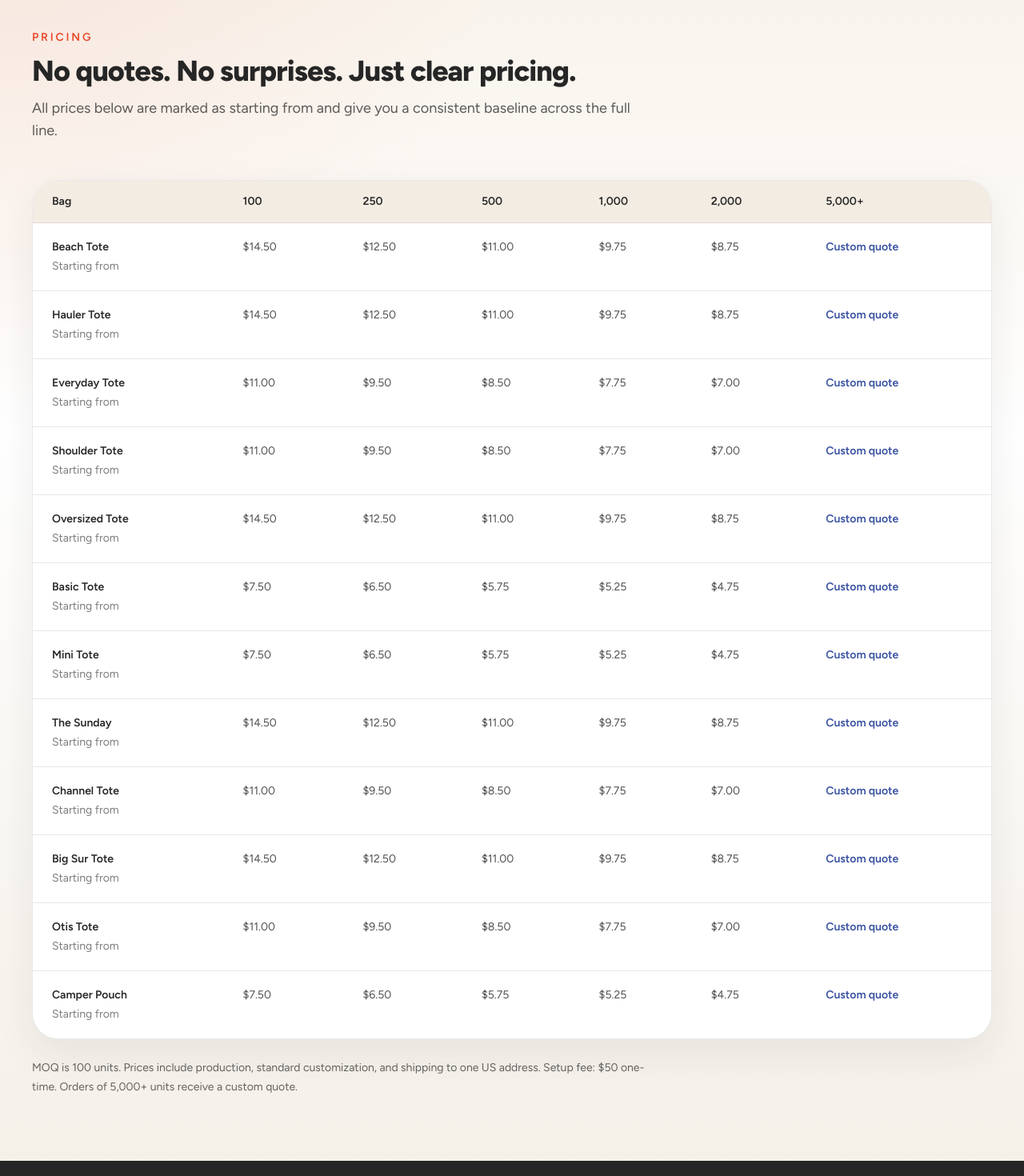
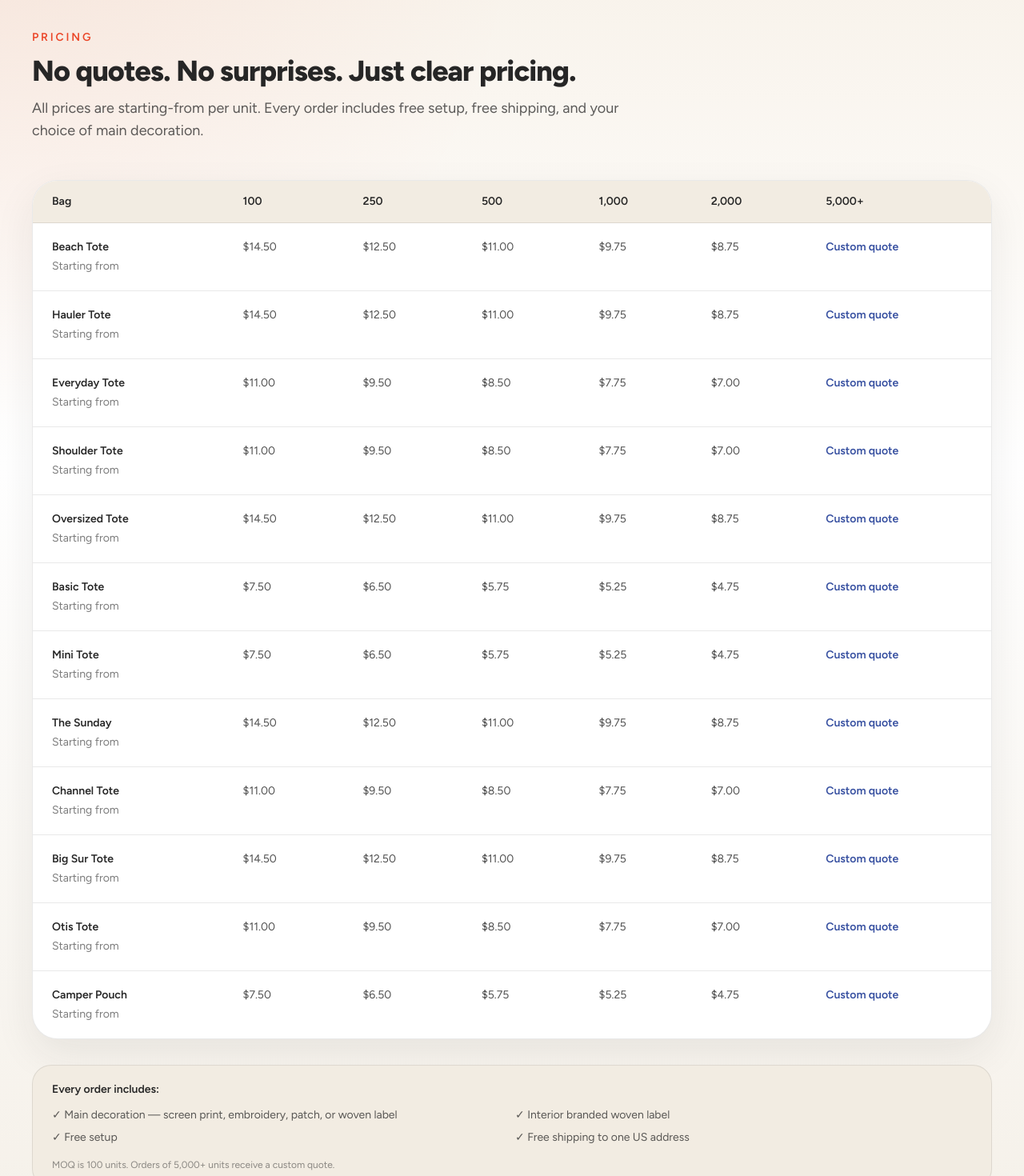
Before and after one commit to thmstwnsnd/alongway, a Next.js app: page /pricing in a window 1280 px wide. Shown: the part 120-1590 px from the top of the page at 80% size. Built offline with nearby package versions, Linux system fonts and the light colour scheme.

Commit message:
feat: remove setup fee, add free shipping/setup/decoration inclusions across site

```diff
--- a/app/collection/[slug]/page.tsx
+++ b/app/collection/[slug]/page.tsx
@@ -59,6 +59,7 @@ export default async function BagDetailPage({
             <Spec label="Material" value={bag.material} />
             <Spec label="Dimensions" value={bag.dimensions} />
             <Spec label="MOQ" value="100 units" />
+            <Spec label="Includes" value="Free setup · Free shipping · Main decoration · Interior woven label" />
           </div>
 
           <div className="rounded-[2rem] border border-charcoal/10 bg-light-bone p-6">
--- a/app/pricing/page.tsx
+++ b/app/pricing/page.tsx
@@ -7,7 +7,7 @@ export default function PricingPage() {
       <SectionHeading
         eyebrow="Pricing"
         title="No quotes. No surprises. Just clear pricing."
-        body="All prices below are marked as starting from and give you a consistent baseline across the full line."
+        body="All prices are starting-from per unit. Every order includes free setup, free shipping, and your choice of main decoration."
       />
 
       <div className="mt-12 overflow-hidden rounded-[2rem] border border-charcoal/10 bg-white shadow-card">
@@ -44,9 +44,16 @@ export default function PricingPage() {
         </div>
       </div>
 
-      <p className="mt-6 max-w-3xl text-sm leading-6 text-charcoal/70">
-        MOQ is 100 units. Prices include production, standard customization, and shipping to one US address. Setup fee: $50 one-time. Orders of 5,000+ units receive a custom quote.
-      </p>
+      <div className="mt-8 rounded-[1.5rem] border border-charcoal/10 bg-light-bone px-6 py-5">
+        <p className="text-sm font-semibold text-charcoal">Every order includes:</p>
+        <ul className="mt-3 grid gap-2 text-sm text-charcoal/75 sm:grid-cols-2">
+          <li>✓ Main decoration — screen print, embroidery, patch, or woven label</li>
+          <li>✓ Interior branded woven label</li>
+          <li>✓ Free setup</li>
+          <li>✓ Free shipping to one US address</li>
+        </ul>
+        <p className="mt-4 text-xs text-charcoal/50">MOQ is 100 units. Orders of 5,000+ units receive a custom quote.</p>
+      </div>
     </div>
   );
 }
--- a/data/bags.ts
+++ b/data/bags.ts
@@ -148,7 +148,7 @@ const rawBags = [
 
 export const bags: Bag[] = rawBags.map((bag) => ({
   ...bag,
-  startingPrice: basePricingBySize[bag.size][50],
+  startingPrice: basePricingBySize[bag.size][100],
   pricingTiers: buildPricingTiers(bag.size),
 }));
 
```
